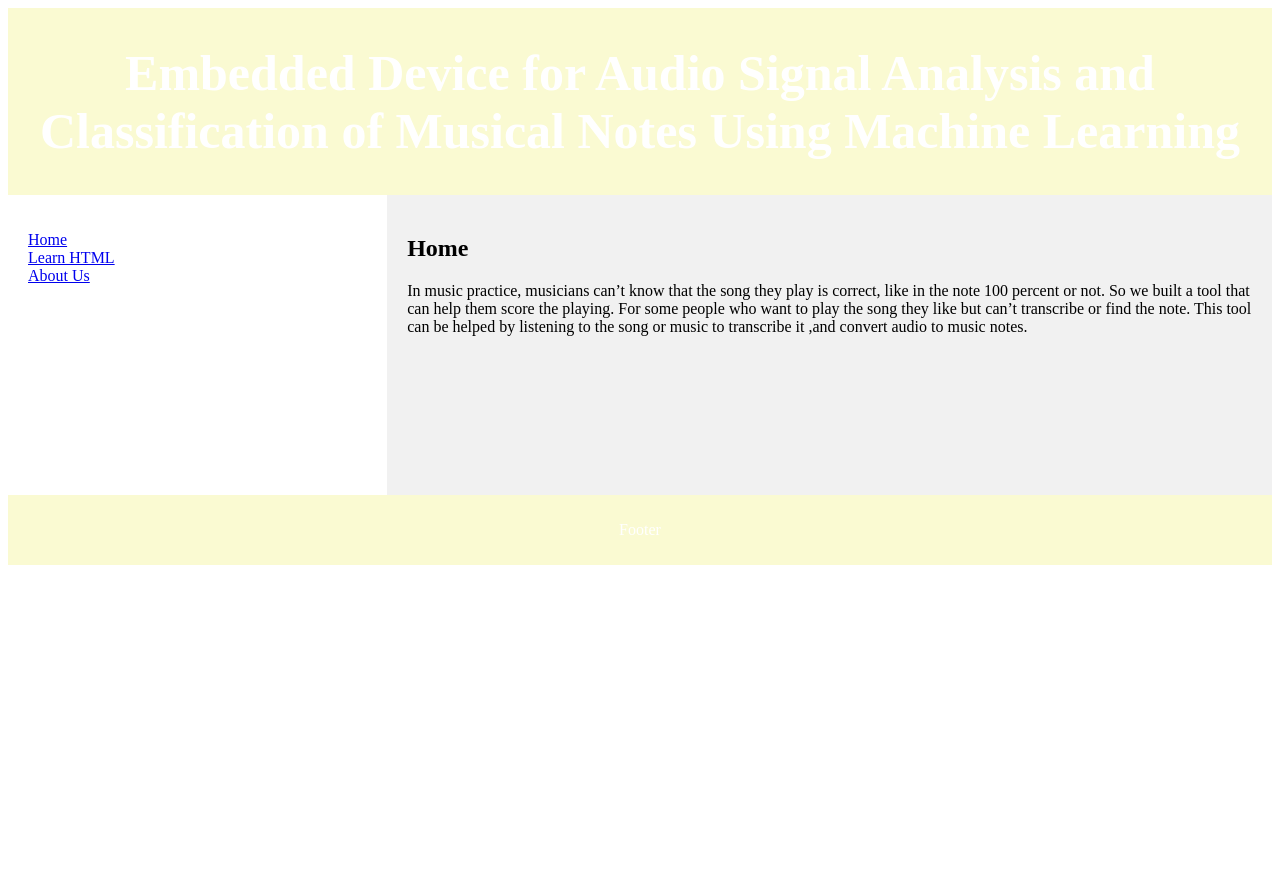
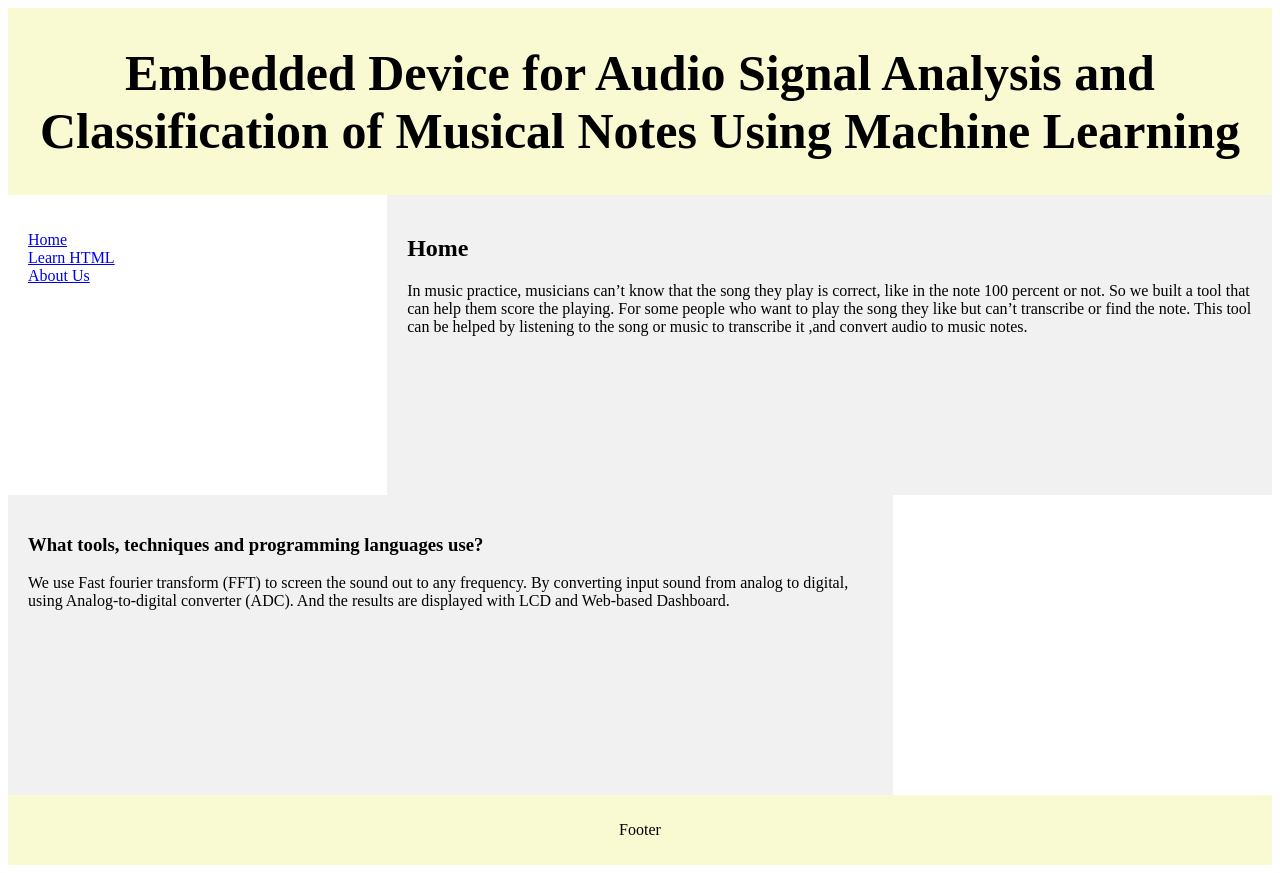
Before and after one commit to PoonPooncharat/Embedded-Device-for-Audio-Signal-Analysis-and-Classification-of-Musical-Notes-Using-Machine-Learning, a plain HTML site: page index.html in a window 1280 px wide. Before the commit the page ends 800 px from the top, so only its background shows below. Drawn offline with Linux system fonts and the light colour scheme.

Commit message:
Update index.html

```diff
--- a/index.html
+++ b/index.html
@@ -17,6 +17,12 @@
             For some people who want to play the song they like but can’t transcribe or find the note.
             This tool can be helped by listening to the song or music to transcribe it ,and convert audio to music notes.</p>
       </article>
+      <article>
+        <h3>What tools, techniques and programming languages use?</h3>
+        <p>We use Fast fourier transform (FFT) to screen the sound out to any frequency.
+            By converting input sound from analog to digital, using Analog-to-digital converter (ADC).
+            And the results are displayed with LCD and Web-based Dashboard.</p>
+      </article>
     </section>
     <footer>
       <p>Footer</p>
@@ -31,12 +37,12 @@
     text-align: center;
     padding: 2px;
     font-size: 25px;
-    color: white;
+    color: black;
   }
   nav {
     float: left;
     width: 30%;
-    height: 300px;
+    height: 200px;
     background: #fff;
     padding: 20px;
   }
@@ -55,7 +61,7 @@
     background-color: lightgoldenrodyellow;
     padding: 10px;
     text-align: center;
-    color: white;
+    color: black;
   }
   section::after {
     content: "";
```
